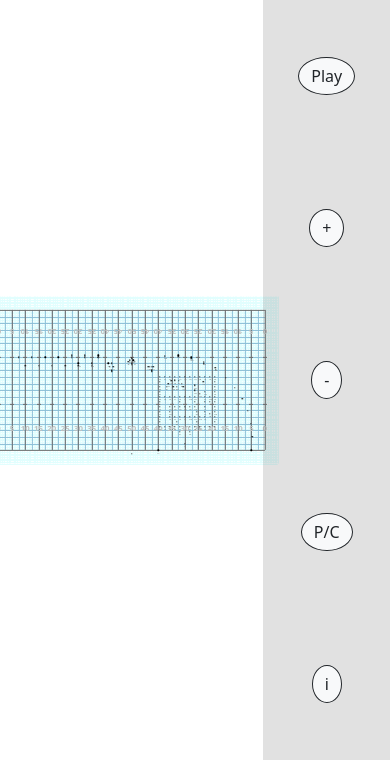
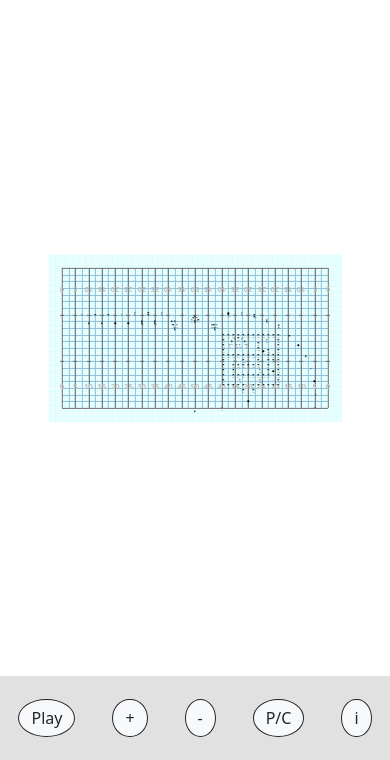
Before and after one commit to The-King-12345/Dot-Viewer, a Flask app: page / in a window 390 px wide. Shown: the part 84-844 px from the top of the page. Run offline with Flask 3, Linux system fonts and the light colour scheme; data comes from the database, SQL or seed files in the repository.

Commit message:
Edit layout for smaller screens

```diff
--- a/static/styles.css
+++ b/static/styles.css
@@ -32,6 +32,10 @@
     right: 0;
     z-index: 998;
     background-color: rgba(105, 105, 105, 0.2);
+}
+
+.sidebar-flex {
+    flex-direction: column;
 }
 
 .main-container {
@@ -118,6 +122,10 @@
     font-size: 2vw;
     font-weight: bolder;
     color: #c0c0c0;
+
+    user-select: none;
+    -webkit-user-select: none; /* For Safari */
+    text-decoration: none;
 }
 
 .dot {
@@ -129,3 +137,23 @@
     font-size: .4vw;
     color: gray;
 }
+
+@media only screen and (max-width: 768px) {
+    .sidebar {
+        width: 100vw;
+        height: var(--topbar-height);
+        top: calc(100vh - var(--topbar-height));
+        left: 0;
+    }
+
+    .sidebar-flex {
+        flex-direction: row;
+    }
+
+    .main-container {
+        top: var(--topbar-height);
+        left: 0;
+        height: calc(100vh - var(--topbar-height) - var(--topbar-height));
+        width: 100vw;
+    }
+}
--- a/templates/layout.html
+++ b/templates/layout.html
@@ -46,7 +46,7 @@
         </div>
 
         <div class="sidebar">
-            <div class="w-100 h-100 d-flex flex-column justify-content-around align-items-center">
+            <div class="sidebar-flex w-100 h-100 d-flex justify-content-around align-items-center">
 
                     <button id="playPauseButton" class="btn btn-light btn-outline-dark rounded-circle sidebar-btn">Play</button>
                     <button id="nextButton" class="btn btn-light btn-outline-dark rounded-circle sidebar-btn" type="submit" name="action" value="next">+</button>
```
